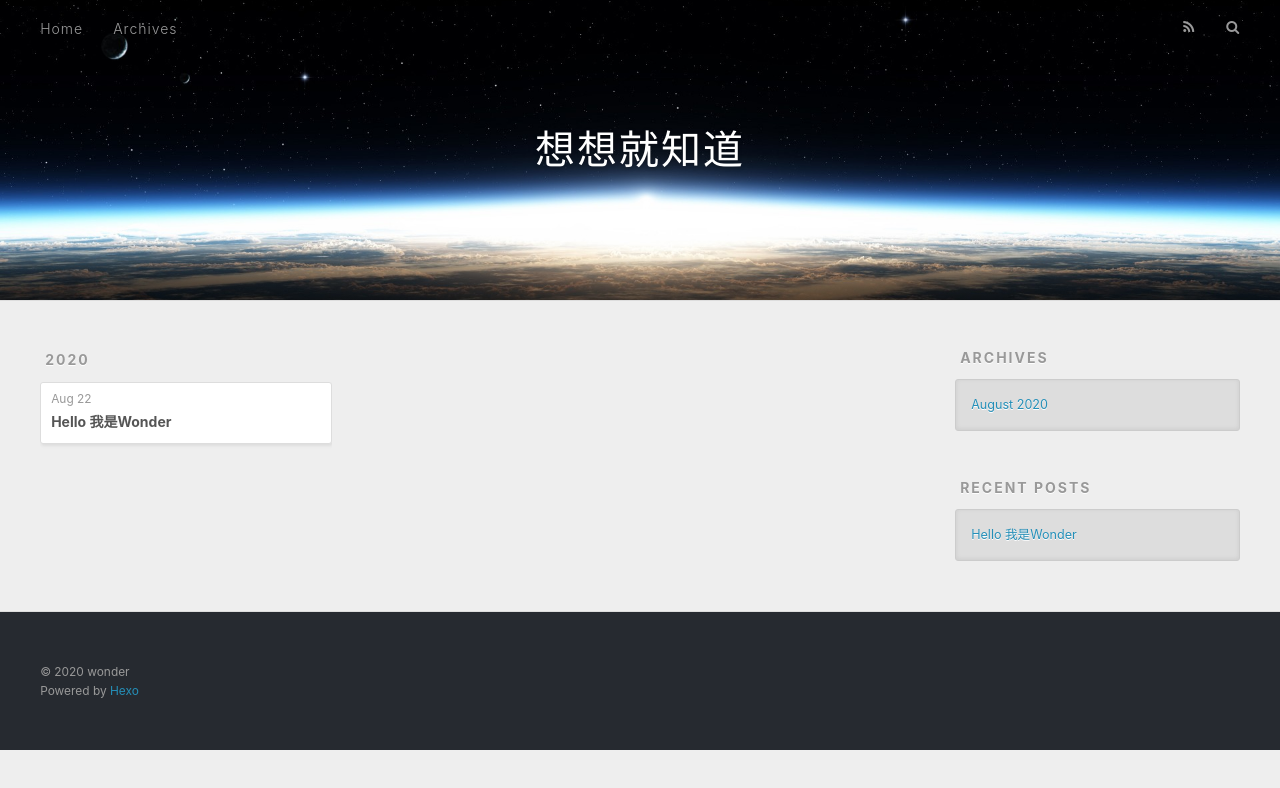
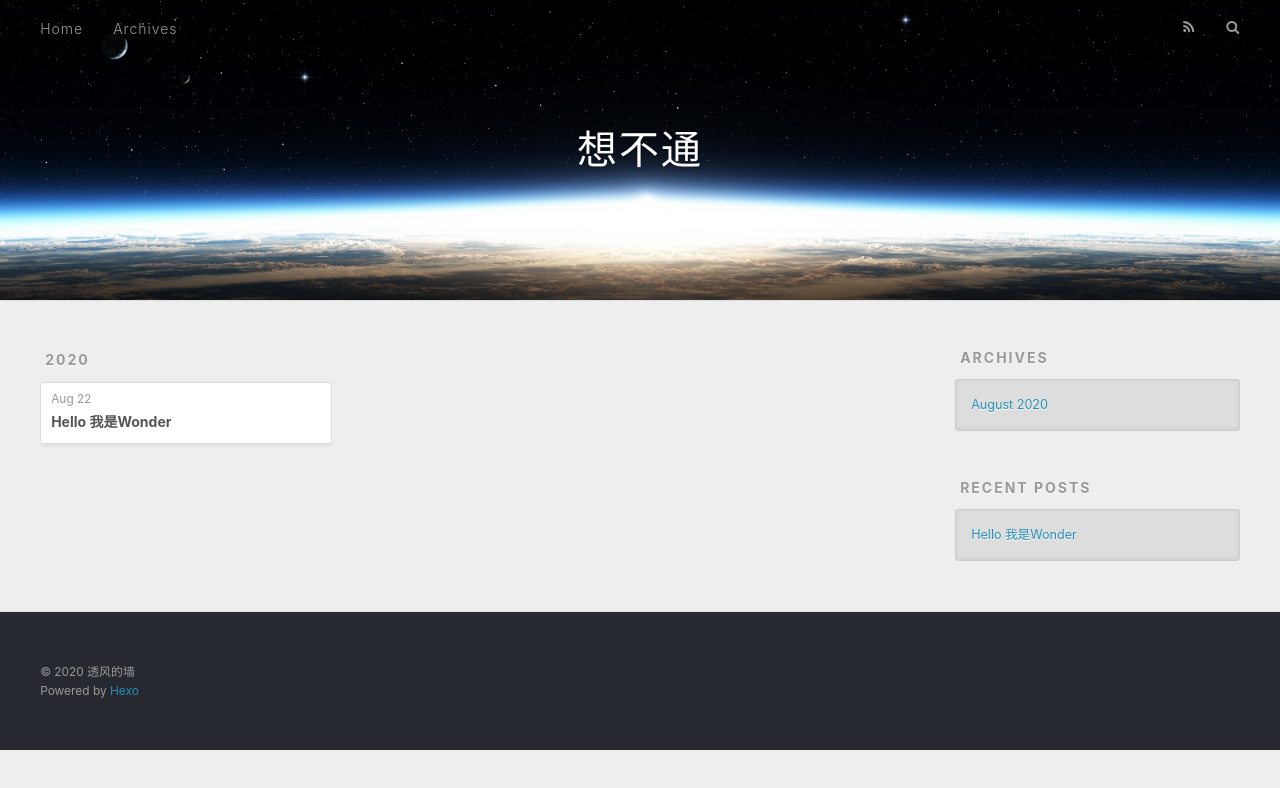
Before and after one commit to xxwonder/xxwonder.github.io, a plain HTML site: page archives/2020/08/index.html in a window 1280 px wide. Drawn offline with nearby package versions, Linux system fonts and the light colour scheme.

Commit message:
Site updated: 2020-08-23 18:19:46

```diff
--- a/archives/2020/08/index.html
+++ b/archives/2020/08/index.html
@@ -5,17 +5,17 @@
 
 
 
-  <title>Archives: 2020/8 | 想想就知道</title>
+  <title>Archives: 2020/8 | 想不通</title>
   <meta name="viewport" content="width=device-width, initial-scale=1, maximum-scale=1">
   <meta property="og:type" content="website">
-<meta property="og:title" content="想想就知道">
+<meta property="og:title" content="想不通">
 <meta property="og:url" content="http://yoursite.com/archives/2020/08/index.html">
-<meta property="og:site_name" content="想想就知道">
+<meta property="og:site_name" content="想不通">
 <meta property="og:locale">
-<meta property="article:author" content="wonder">
+<meta property="article:author" content="透风的墙">
 <meta name="twitter:card" content="summary">
 
-    <link rel="alternate" href="/atom.xml" title="想想就知道" type="application/atom+xml">
+    <link rel="alternate" href="/atom.xml" title="想不通" type="application/atom+xml">
 
 
     <link rel="icon" href="/favicon.png">
@@ -36,7 +36,7 @@
   <div id="header-outer" class="outer">
     <div id="header-title" class="inner">
       <h1 id="logo-wrap">
-        <a href="/" id="logo">想想就知道</a>
+        <a href="/" id="logo">想不通</a>
       </h1>
 
     </div>
@@ -141,7 +141,7 @@
 
   <div class="outer">
     <div id="footer-info" class="inner">
-      &copy; 2020 wonder<br>
+      &copy; 2020 透风的墙<br>
       Powered by <a href="http://hexo.io/" target="_blank">Hexo</a>
     </div>
   </div>
```
Also changed, not shown: 2020/08/22/hello-world/index.html (+6 -6 lines), archives/2020/index.html (+7 -7 lines), archives/index.html (+7 -7 lines), index.html (+7 -7 lines).
